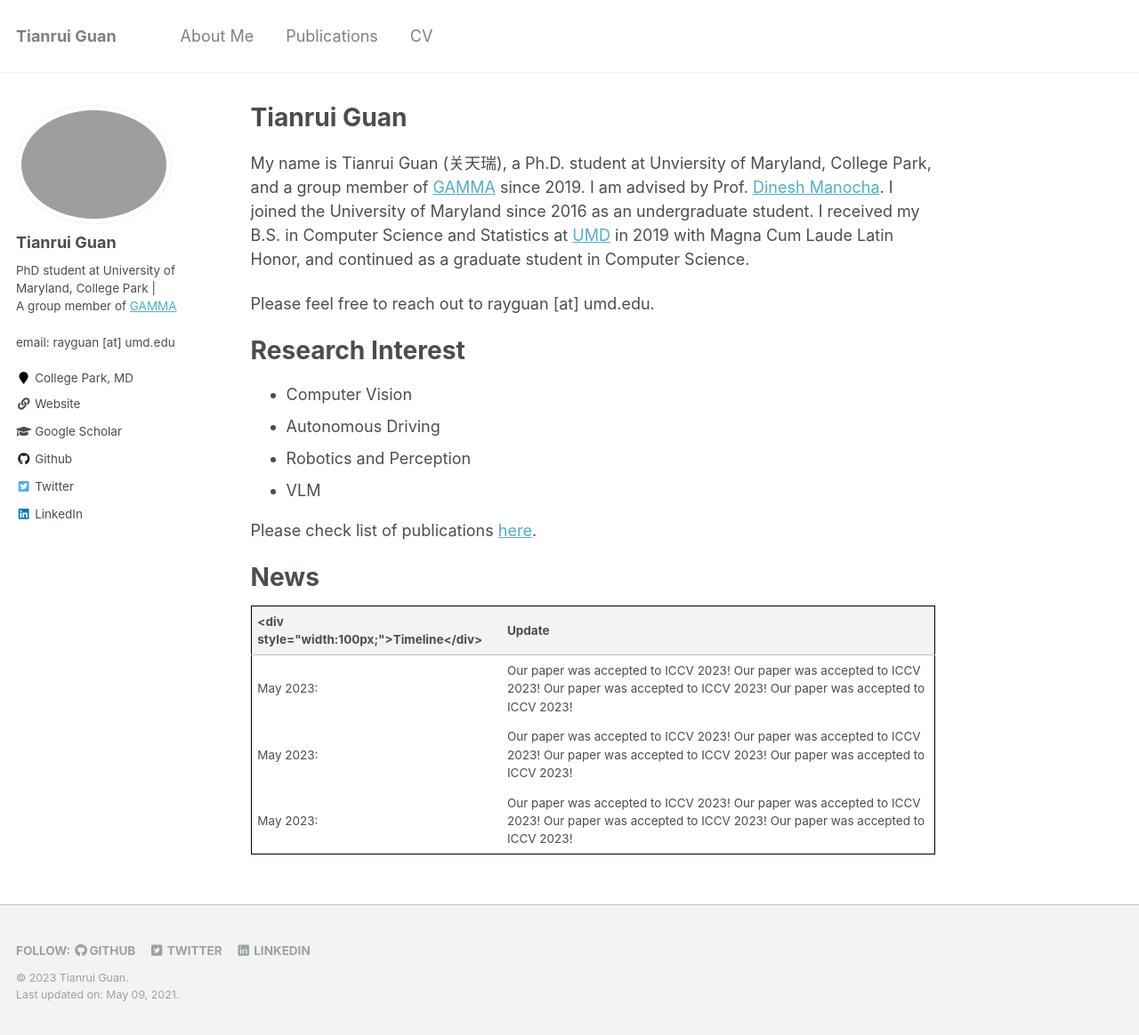
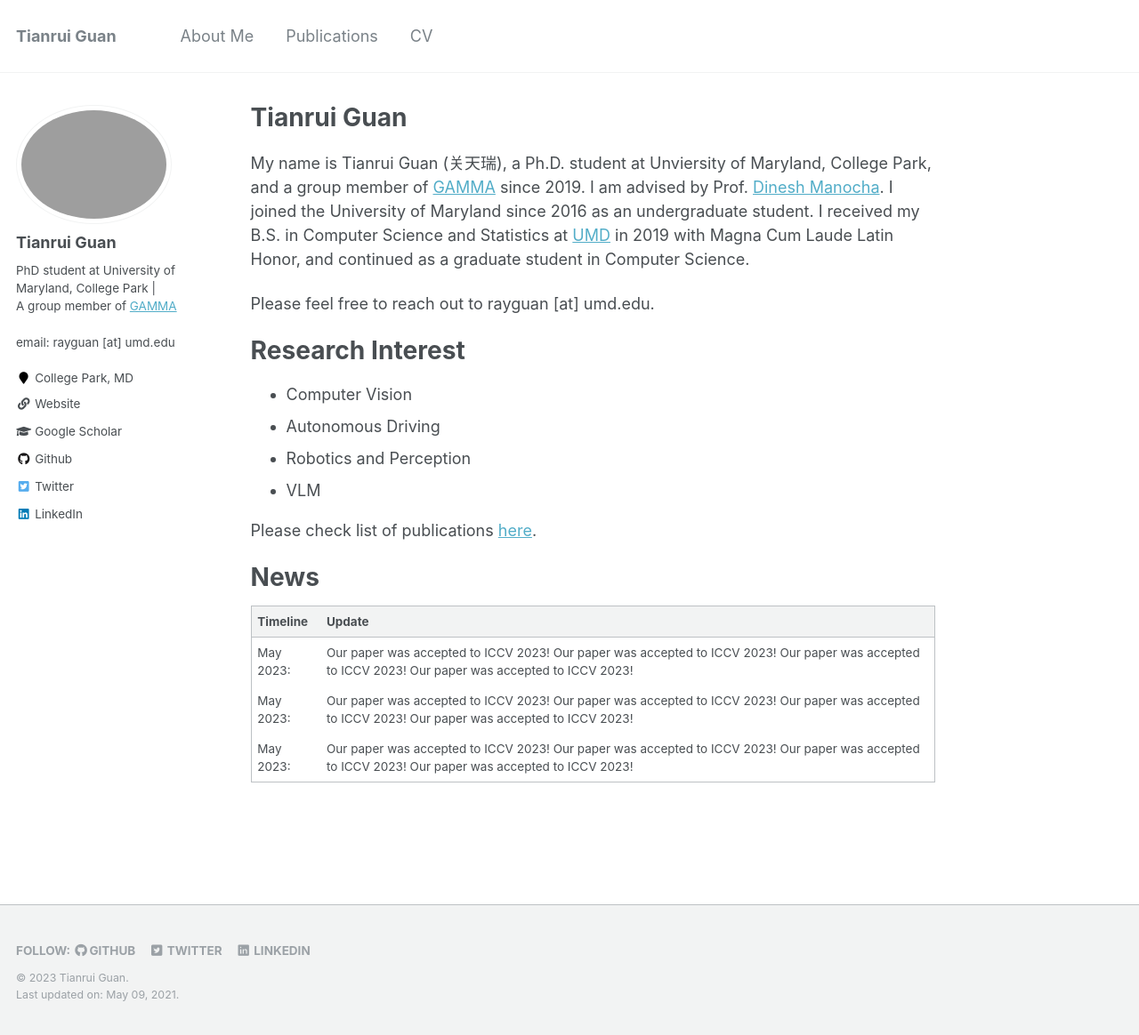
Before and after one commit to rayguan97/rayguan97.github.io, a Jekyll site: the page built from _pages/about.md, in a window 1280 px wide and 1164 px high. Shown: the whole window at 89% size. Built offline with Jekyll 4.4.1, drawn with Linux system fonts in a browser that asks for light colours; some of the changed lines change nothing that is shown.

Commit message:
update table style

```diff
--- a/_pages/about.md
+++ b/_pages/about.md
@@ -27,19 +27,13 @@ News
 ======
 
 <style>
-table {
-    border-collapse: collapse;
-}
-table, th, td {
-   border: 1px solid black;
-}
 td, th {
    border: none!important;
 }
 </style>
 
 
-|  <div style="width:100px;">Timeline</div>  |   Update   |
+| Timeline  |   Update   |
 | -----------  | ----------- |
 | May 2023:| Our paper was accepted to ICCV 2023! Our paper was accepted to ICCV 2023! Our paper was accepted to ICCV 2023! Our paper was accepted to ICCV 2023!    |
 | May 2023: | Our paper was accepted to ICCV 2023! Our paper was accepted to ICCV 2023! Our paper was accepted to ICCV 2023! Our paper was accepted to ICCV 2023!    |
```
